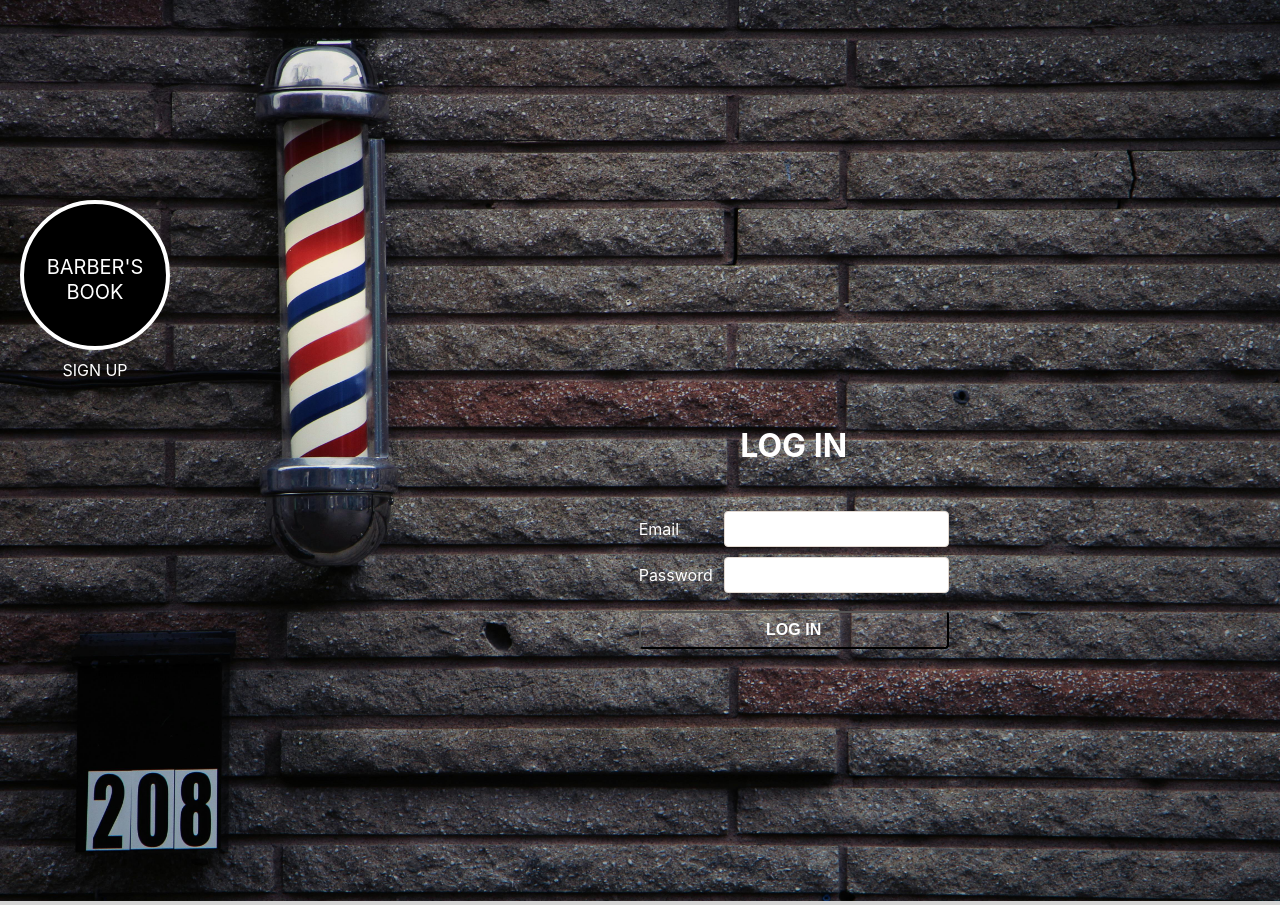
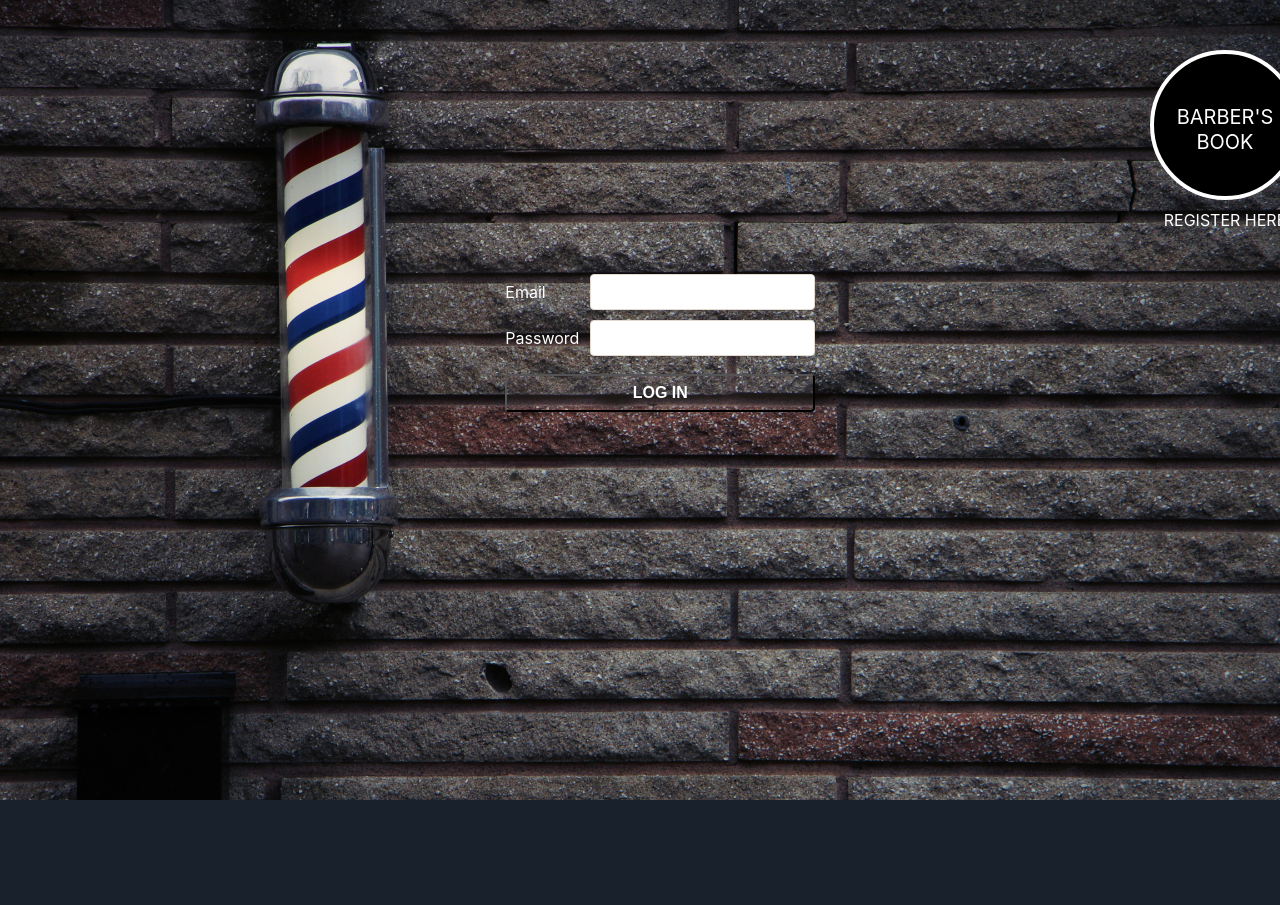
Before and after one commit to MrVictor2/barbers-book, a React (Create React App) app: page /login in a window 1280 px wide. After the commit the page ends 800 px from the top, so only its background shows below. Built offline with nearby package versions, Linux system fonts and the light colour scheme.

Commit message:
fix background

```diff
--- a/src/index.css
+++ b/src/index.css
@@ -21,7 +21,7 @@ body {
   sans-serif;
   -webkit-font-smoothing: antialiased;
   -moz-osx-font-smoothing: grayscale;
-  background-color: lightgrey;
+  background-color: rgb(25, 34, 44);
 
 }
 
@@ -170,7 +170,7 @@ button[type="submit"] {
 .signup-button-container {
   position: absolute;
   top: 30%;
-  left: 20px; /* Adjust the left position as needed */
+  left: 1150px; /* Adjust the left position as needed */
   transform: translateY(-50%);
   display: flex;
   flex-direction: column;
@@ -196,10 +196,14 @@ button[type="submit"] {
 }
 
 
-.sign-up-link{
+.sign-up-link {
   text-decoration: none;
   color: white;
+  margin-bottom: 300px;
 
+}
+.sign-up-link:hover {
+color: rgb(203, 190, 192)
 }
 
 .login-content-container {
@@ -208,7 +212,9 @@ button[type="submit"] {
   align-items: center;
   align-content: center;
   color: white;
-  margin-top: -500px;
+  margin-top: 250px;
+  margin-right: 200px;
+
 }
 
 .barber-card {
--- a/src/pages/App/App.css
+++ b/src/pages/App/App.css
@@ -36,9 +36,8 @@
     transform: rotate(360deg);
   }
 }
-img {
-
-  width: 100%;
-  height: 901px;
+body {
+  background-image: url("/public/barberpole.jpg");
+  background-size: 100%;
 
 }
--- a/src/pages/App/App.jsx
+++ b/src/pages/App/App.jsx
@@ -30,7 +30,6 @@ export default function App() {
 
   return (
     <main className="App">
-      <img src="/barberpole.jpg" alt=""></img>
       {user ? (
         <>
 
--- a/src/pages/App/LoginPage/LoginPage.jsx
+++ b/src/pages/App/LoginPage/LoginPage.jsx
@@ -1,24 +1,22 @@
-import { Link } from 'react-router-dom';
-import LoginForm from '../../../components/LoginForm/LoginForm';
+import { Link } from "react-router-dom";
+import LoginForm from "../../../components/LoginForm/LoginForm";
 
 export default function LoginPage({ setUser }) {
   return (
     <main>
-      <div className='login-content-container'>
-      <div>
-        <div className='signup-button-container'>
-          <Link className="logo-cafe">
-          BARBER'S BOOK
-        </Link>
-          <Link to="/signup" className='sign-up-link'>
-          SIGN UP
-        </Link>
+      <div className="login-content-container">
+        <div>
+          <div className="signup-button-container">
+            <Link className="logo-cafe">BARBER'S BOOK</Link>
+            <Link to="/signup" className="sign-up-link">
+              REGISTER HERE
+            </Link>
+          </div>
         </div>
+        <div className="login-form-container">
+          {/* <h1>LOG IN</h1> */}
+          <LoginForm setUser={setUser} />
         </div>
-         <div className="login-form-container">
-        <h1>LOG IN</h1>
-        <LoginForm setUser={setUser} />
-      </div>
       </div>
     </main>
   );
```
